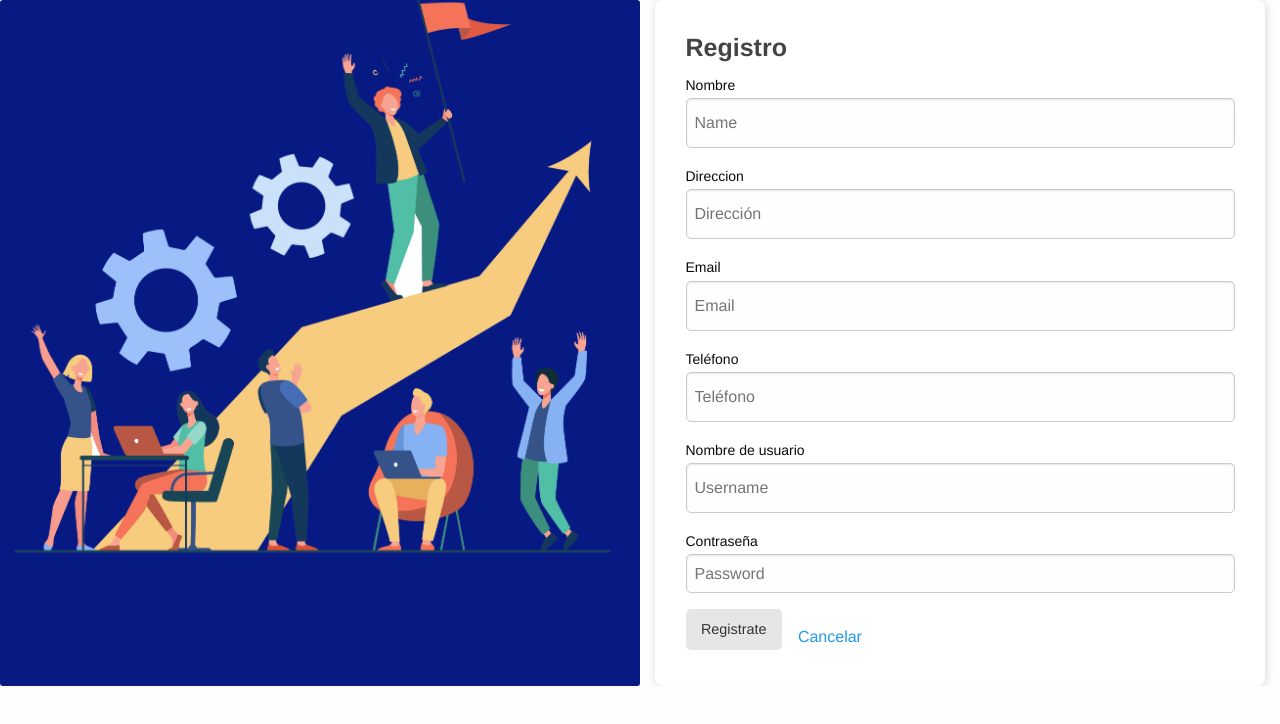
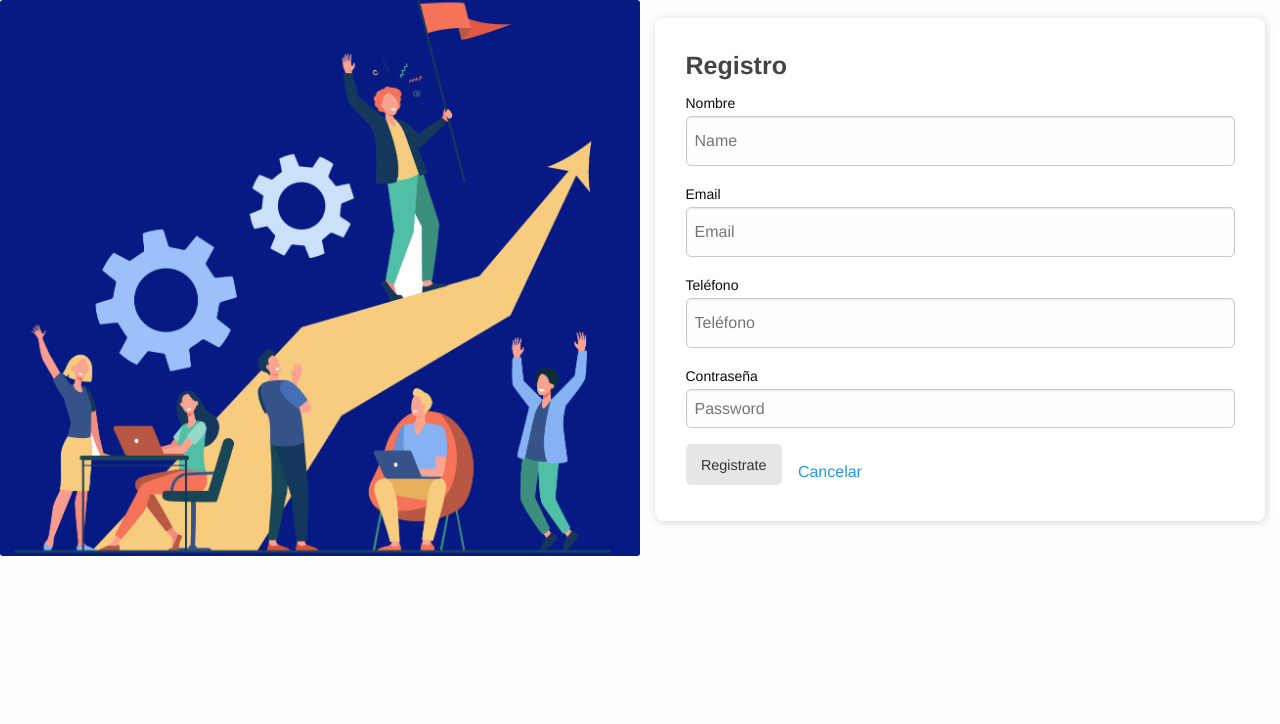
Before and after one commit to lmluismorochoc/notas, a React (Create React App) app: page /registro in a window 1280 px wide. Shown: the top 724 px of the page. Built offline with nearby package versions, Linux system fonts and the light colour scheme.

Commit message:
Correcion de Creacion de Uusrio, Notas y edicion

```diff
--- a/src/components/Home/Home.jsx
+++ b/src/components/Home/Home.jsx
@@ -1,9 +1,9 @@
 import React, { Component } from 'react';
-import { Redirect } from 'react-router-dom';
+import { Navigate } from 'react-router-dom';
 import './Home.css';
 import axios from 'axios';
 import '../../styles/react-confirm-alert.css';
-import { Grid, Typography } from '@material-ui/core';
+import { Grid, IconButton, Typography } from '@material-ui/core';
 import Notes from '../Notes/Notes';
 
 class Home extends Component {
@@ -21,6 +21,7 @@ class Home extends Component {
       showFormEdit: true,
       titleUpdate: '',
       descriptionUpdate: '',
+      logout: false
     };
 
     this.getUserFeed = this.getUserFeed.bind(this);
@@ -56,12 +57,28 @@ class Home extends Component {
       descriptionUpdate: '',
     })
   }
+  getUserFeed() {
+    var dataParams = JSON.parse(localStorage.getItem("userData"));
+    this.setState({ data: dataParams });
+    axios.post(`http://162.243.161.34:8080/api/notes/find`, {
+      "idUser": dataParams.id
+    }
+    ).then((response) => {
+      if (response && response.data.code === 1) {
+        this.setState({ notes: response.data })
+      } else {
+        alert('Ocurrió un error')
+      }
+    }).catch((error) => {
+      console.log('error:', error);
+    });
+  }
   updateNote(data) {
-    console.log("🚀 ~ file: Home.jsx ~ line 44 ~ Home ~ updateNote ~ data", data)
-    this.setState({ showFormEdit: false, titleUpdate: data.title, descriptionUpdate: data.description, data: data })
+    this.setState({ showFormEdit: !this.state.showFormEdit, showForm: this.state.showFormEdit ? true : false, titleUpdate: data.title, descriptionUpdate: data.description, data: data })
   }
   updateNoteAction() {
     var data = this.state.data
+    console.log("🚀 ~ file: Home.jsx ~ line 82 ~ Home ~ updateNoteAction ~ data", data)
     if (this.state.descriptionUpdate && this.state.titleUpdate) {
       axios.post('http://162.243.161.34:8080/api/notes/update', {
         "id": data.id,
@@ -78,24 +95,6 @@ class Home extends Component {
       }).catch((error) => {
         console.log('error:', error);
       });
-    }
-  }
-
-  getUserFeed() {
-    let data = JSON.parse(localStorage.getItem("userData"));
-    this.setState(data);
-    axios.post(`http://162.243.161.34:8080/api/notes/find`
-    ).then((response) => {
-      if (response && response.data.code === 1) {
-        this.setState({ notes: response.data })
-      } else {
-        alert('Ocusrrio un error')
-      }
-    }).catch((error) => {
-      console.log('error:', error);
-    });
-    if (data) {
-      this.setState({ data: data })
     }
   }
 
@@ -147,19 +146,25 @@ class Home extends Component {
   }
 
   render() {
-    if (this.state.redirectToReferrer) {
-      // return (<Redirect to={'/login'}/>)
+    if (this.state.logout) {
+      return <Navigate to='/' />;
     }
 
     return (
       <Grid container className="row" id="Body">
         <Grid item className="medium-12 columns">
-          <Grid item container spacing={10} alignItems='center' direction='row' >
+          <Grid container spacing={10} direction='row' justifyContent='space-between' >
             <Grid item>
+              <IconButton onClick={() => <a href={`/user/${this.state.data.id}`} />}>
+                <img alt='logout' src='/assets/img/user.png' width={'30px'} height={'30px'} />
+              </IconButton>
               <a href={`/user/${this.state.data.id}`}>{this.state.data.name}</a>
             </Grid>
             <Grid item>
-              <a href="/" onClick={this.logout} className="logout">Logout</a>
+              <IconButton onClick={() => this.setState({ logout: true })}>
+                <img alt='logout' src='/assets/img/logout.png' width={'30px'} height={'30px'} />
+              </IconButton>
+              {/* <a href="/" onClick={this.logout} className="logout">Logout</a> */}
             </Grid>
           </Grid>
           <form onSubmit={this.createNote} hidden={this.state.showForm}>
@@ -186,7 +191,7 @@ class Home extends Component {
                   <input type="text" name="titleUpdate" placeholder={this.state.titleUpdate} onChange={this.onChange} />
                   <label>Descripción</label>
                   <input type="text" name="descriptionUpdate" placeholder={this.state.descriptionUpdate} onChange={this.onChange} />
-                  <input type="submit" className="button submit" value="Aceptar" onClick={this.updateNoteAction} />
+                  <input type="submit" className="button submit" value="Aceptar" />
                   <input type="button" className="button info" value="Cancelar" onClick={() => this.setState({ showFormEdit: true })} />
                 </Grid>
               </Grid >
--- a/src/components/Login/Login.jsx
+++ b/src/components/Login/Login.jsx
@@ -59,7 +59,7 @@ class Login extends Component {
               <label>Contraseña</label>
               <input type="password" name="password" placeholder="Contraseña" onChange={this.onChange} />
               <input type="submit" className="button success" value="Login" onClick={this.login} />
-              <a type="button" className="button-info info" href="/Registro">Registrate</a>
+              <a type="button" className="button-info info" href="/registro">Registrate</a>
             </Grid>
           </Grid>
         </Grid>
--- a/src/components/Signup/Signup.jsx
+++ b/src/components/Signup/Signup.jsx
@@ -9,7 +9,6 @@ class Signup extends Component {
     super(props);
     this.state = {
       name: '',
-      direction: '',
       email: '',
       phone: '',
       username: '',
@@ -21,23 +20,18 @@ class Signup extends Component {
     this.onChange = this.onChange.bind(this);
   }
   signup() {
-    if (this.state.name && this.state.direction && this.state.email && this.state.phone && this.state.username && this.state.password) {
+    if (this.state.name && this.state.email && this.state.phone && this.state.password) {
       axios.post('http://162.243.161.34:8080/api/users/create', {
-        "name": this.state.username,
-        "direction": this.state.direction,
+        "name": this.state.name,
         "phone": this.state.phone,
         "email": this.state.email,
         "password": this.state.password,
         "type": "user"
       }
-      ).then((response) => {
+      ).then(response => {
         console.log("🚀 ~ file: Signup.jsx ~ line 35 ~ Signup ~ ).then ~ response", response)
-        alert('Procesando')
-        if (response) {
-          this.setState({ redirectToReferrer: true })
-          alert(response.data.message)
-        }
         this.setState({ redirectToReferrer: true })
+        alert(response.data.message)
       }).catch((error) => {
         console.log('error:', error);
       });
@@ -46,13 +40,13 @@ class Signup extends Component {
 
   onChange(e) {
     this.setState({ [e.target.name]: e.target.value });
-    if (this.state.name && this.state.direction && this.state.email && this.state.phone && this.state.username && this.state.password) {
+    if (this.state.name && this.state.email && this.state.phone && this.state.password) {
       this.setState({ isFormComplete: false })
     }
   }
   render() {
     if (this.state.redirectToReferrer) {
-      return <Navigate to='/home' />
+      return <Navigate to='/' />
     }
     return (
       <Grid container>
@@ -61,22 +55,18 @@ class Signup extends Component {
         </Grid>
         <Grid item container sx={12} sm={6} className="row" id="Body">
           <Grid item className="medium-5 columns left box-container">
-            <form onSubmit={this.signup}>
+            <form id='logRegisterForm'>
               <Grid item className='container-form'>
                 <h4>Registro</h4>
                 <label>Nombre</label>
                 <input type="text" name="name" placeholder="Name" onChange={this.onChange} />
-                <label>Direccion</label>
-                <input type="text" name="direction" placeholder="Dirección" onChange={this.onChange} />
                 <label>Email</label>
                 <input type="text" name="email" placeholder="Email" onChange={this.onChange} />
                 <label>Teléfono</label>
                 <input type="text" name="phone" placeholder="Teléfono" onChange={this.onChange} />
-                <label>Nombre de usuario</label>
-                <input type="text" name="username" placeholder="Username" onChange={this.onChange} />
                 <label>Contraseña</label>
                 <input type="password" name="password" placeholder="Password" onChange={this.onChange} />
-                <input type="submit" disabled={this.state.isFormComplete} className="button" value="Registrate" onClick={this.signup} />
+                <input type="button" disabled={this.state.isFormComplete} className="button" value="Registrate" onClick={this.signup} />
                 <a href="/">Cancelar</a>
               </Grid>
             </form>
--- a/src/routes.js
+++ b/src/routes.js
@@ -11,7 +11,7 @@ const Routess = () => (
     <Routes>
       <Route path="/" element={<Login />} />
       <Route path="/home" element={<Home />} />
-      <Route path="/Registro" element={<Signup />} />
+      <Route path="/registro" element={<Signup />} />
       <Route path='/user/:id' element={<UserFeed />} />
       <Route path="*" element={<NotFound />} />
     </Routes>
```
Also changed, not shown: public/assets/img/logout.png (added), public/assets/img/user.png (added).
